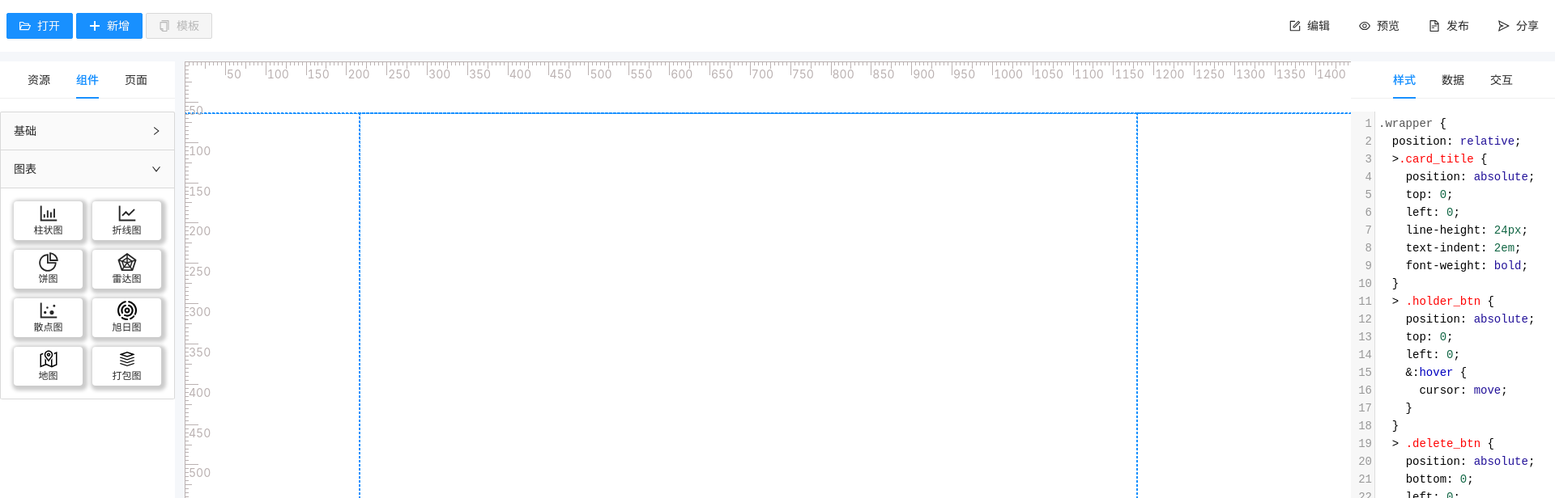
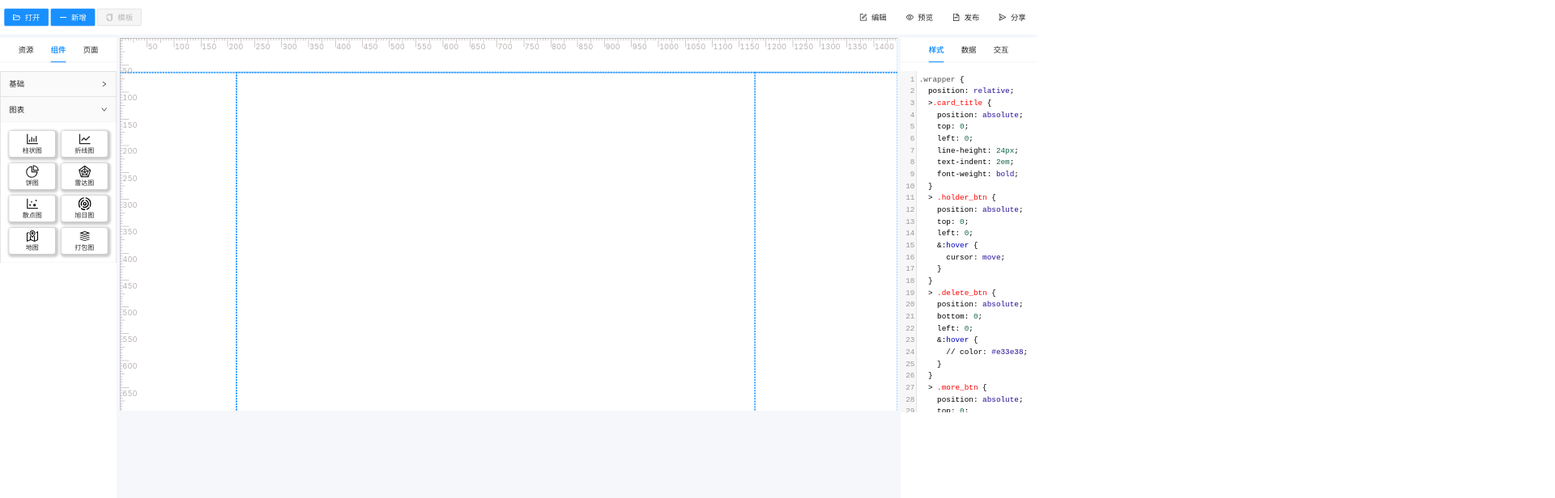
Before and after one commit to czf2015/quad, a React (Vite) app: page / in a window 1280 px wide. Shown: the top 616 px of the page at 81% size, 1920 px wide, since content can reach past the window. Built offline with nearby package versions, Linux system fonts and the light colour scheme.

Commit message:
solve bug

```diff
--- a/src/components/LowCodeEditor/partials/ConfigPanel/partials/InteractConfigPanel/index.tsx
+++ b/src/components/LowCodeEditor/partials/ConfigPanel/partials/InteractConfigPanel/index.tsx
@@ -1,6 +1,6 @@
 import React, { useEffect } from 'react'
 import Form from '@/components/Form'
-import { formItems } from './mock'
+// import { formItems } from './mock'
 
 export const InteractConfigPanel = ({ id, content }) => {
   useEffect(() => {
@@ -21,5 +21,5 @@ export const InteractConfigPanel = ({ id, content }) => {
 
 
 
-  return <Form children={formItems} />
+  return <Form /* children={formItems} */ />
 }
--- a/src/components/LowCodeEditor/partials/Widgets/index.module.less
+++ b/src/components/LowCodeEditor/partials/Widgets/index.module.less
@@ -1,5 +1,5 @@
 .container {
-  height: calc(100vh - 168px);
+  height: calc(100% - 168px);
   .grid {
     display: grid;
     grid-template-columns: repeat(2, 1fr);
--- a/src/hooks/useResponsive.ts
+++ b/src/hooks/useResponsive.ts
@@ -10,6 +10,7 @@ export const useResponsive = (basic = { width: 1920, height: 1080 }, isFullScree
       } else {
         const radio = docEle.clientWidth / basic.width
         rootRef.current.style.transform = `scale(${radio})`
+        rootRef.current.style.height = `calc(100vh / ${radio})`
       }
       rootRef.current.style.transformOrigin = `top left`
     }
--- a/src/layouts/Default/index.module.less
+++ b/src/layouts/Default/index.module.less
@@ -1,7 +1,7 @@
 .layout {
   display: flex;
   flex-direction: column;
-  margin: auto;
+  // margin: auto;
   width: 1920px;
   height: 100vh;
 
@@ -16,14 +16,13 @@
 
   > .main {
     position: relative;
-    // padding-top: 12px;
     width: 100%;
-    height: calc(100vh - 108px);
+    height: calc(100% - 108px);
     background-color: #f5f7fa;
 
     > .left {
       position: absolute;
-      top: 12px;
+      top: 6px;
       left: 0;
       width: 216px;
       height: 100%;
@@ -31,14 +30,14 @@
 
     > .content {
       position: absolute;
-      top: 12px;
-      left: 228px;
+      top: 6px;
+      left: 222px;
       transform-origin: left top;
     }
 
     > .right {
       position: absolute;
-      top: 12px;
+      top: 6px;
       right: 0;
       width: 252px;
       height: 100%;
--- a/src/layouts/Default/index.tsx
+++ b/src/layouts/Default/index.tsx
@@ -5,10 +5,10 @@ import styles from './index.module.less'
 
 export default ({ slots: { header, main, footer }, zoom }) => {
   const { left, content, right } = main
-  // const rootRef = useResponsive({ width: 1920, height: 1080 }, false)
+  const ref = useResponsive({ width: 1920, height: 1080 }, false)
 
   return (
-    <div className={styles.layout}/*  ref={rootRef} */>
+    <div className={styles.layout} ref={ref}>
       <div className={styles.header}>{header}</div>
       <div className={styles.main}>
         <div className={styles.left}>{left}</div>
--- a/src/styles/quad.less
+++ b/src/styles/quad.less
@@ -8,19 +8,6 @@
   background-color: #e0e0e0;
   border-radius: 50%;
   z-index: 99;
-}
-
-::-webkit-scrollbar {
-  width: 4px;
-  height: 4px;
-}
-::-webkit-scrollbar-track {
-  border-radius: 2px;
-  background-color: #f5f7fa;
-}
-::-webkit-scrollbar-thumb {
-  border-radius: 2px;
-  background-color: #c1c1c188;
 }
 
 .quad-scrollbar {
```
